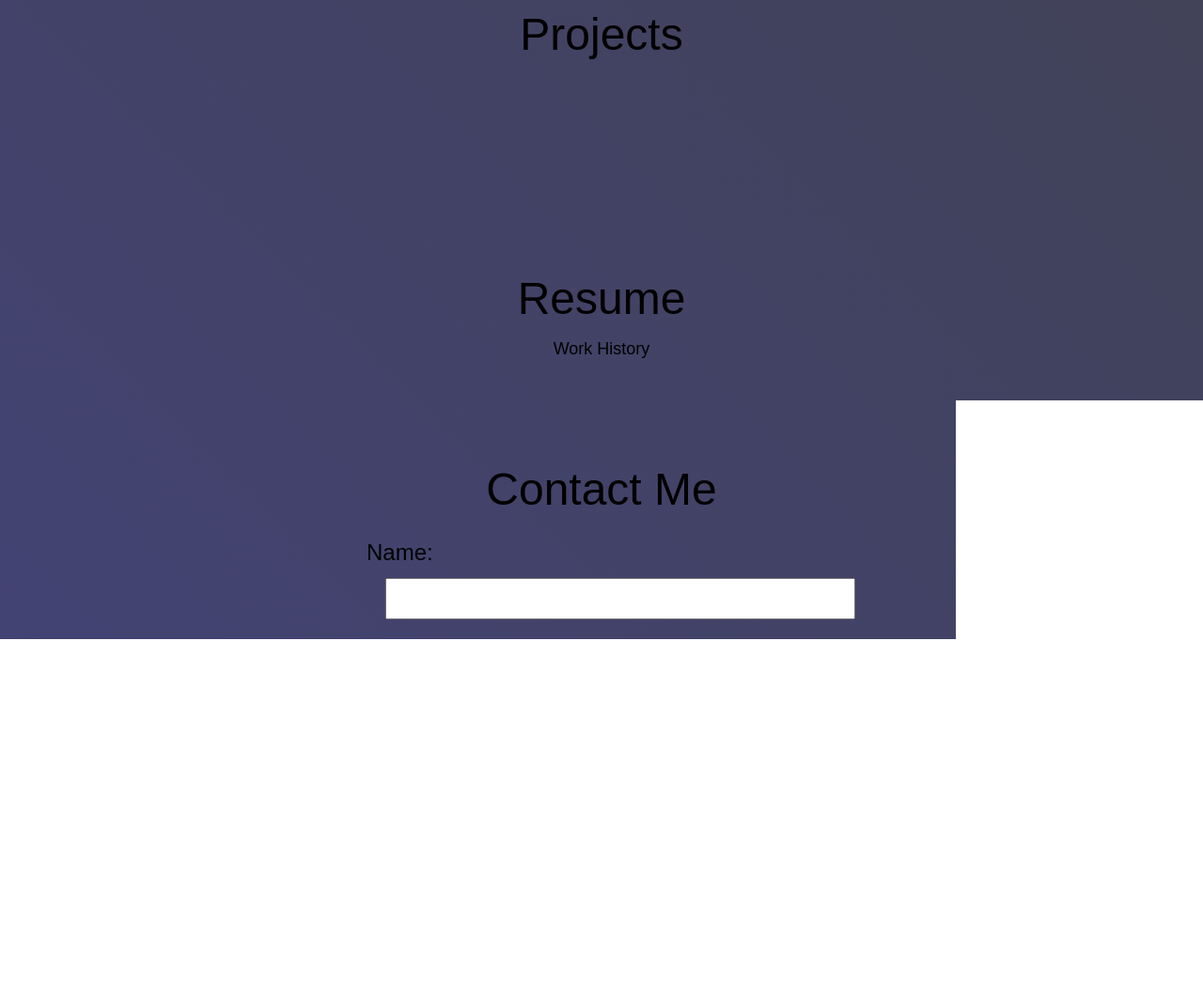
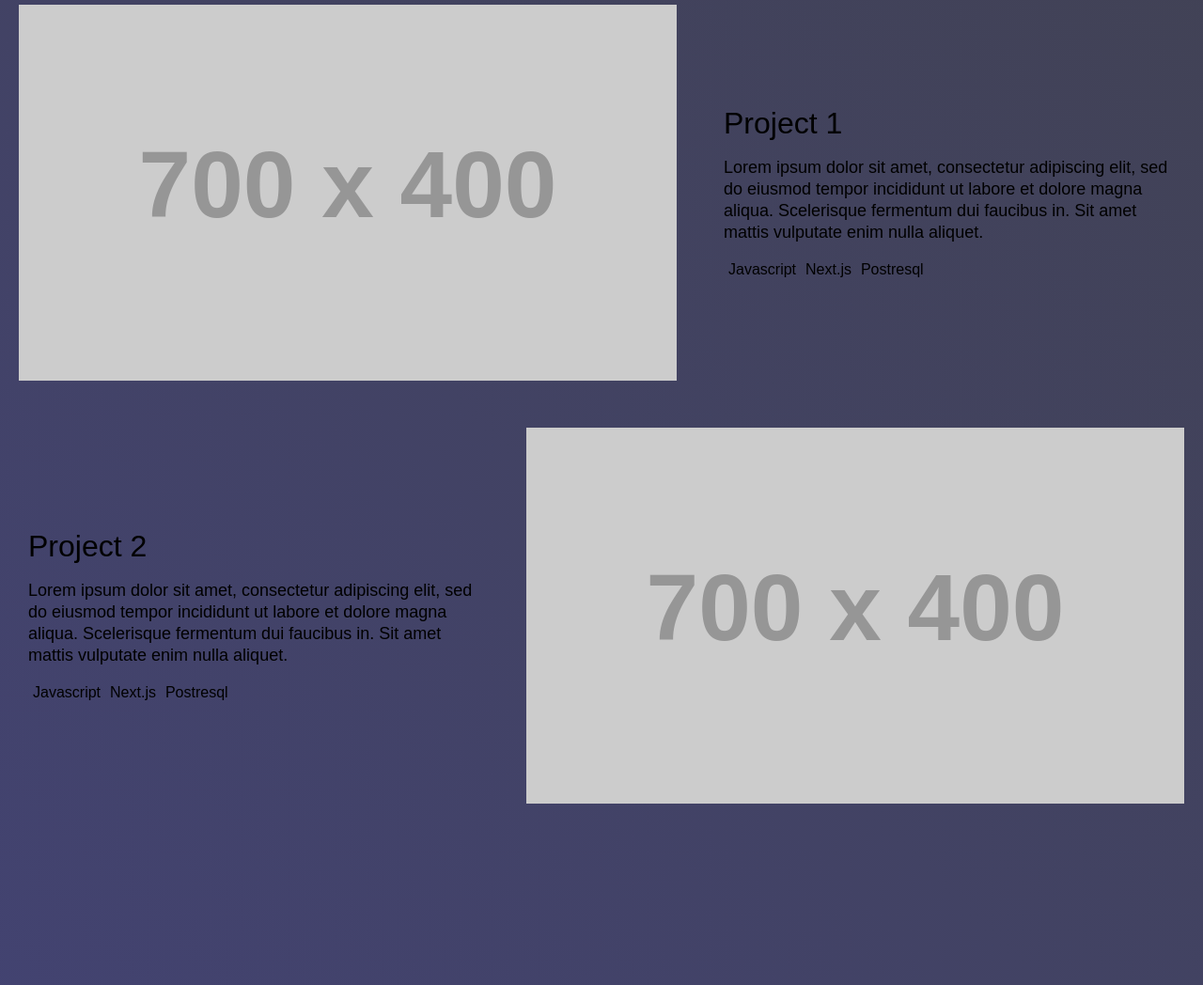
Before and after one commit to brianamos93/portfolio, a plain HTML site: page index.html in a window 1280 px wide. Shown: the part 845-1893 px from the top of the page at 94% size. Drawn offline with Linux system fonts and the light colour scheme; placeholder pictures from the web are drawn by us; a web font is replaced by a local one.

Commit message:
added example projects

```diff
--- a/index.html
+++ b/index.html
@@ -29,6 +29,35 @@
 		</section>
 		<section id="projects">
 			<h2>Projects</h2>
+			<div id="projects_wrapper">
+				<div class="project_wrapper">
+					<img class="projectimg" id="project1" src="https://placehold.jp/700x400.png" height="400" width="700" alt="Project 1">
+					<div class="projectdsc">
+						<h3>Project 1</h3>
+						<p>Lorem ipsum dolor sit amet, consectetur adipiscing elit, sed do eiusmod tempor incididunt ut labore et dolore magna aliqua. Scelerisque fermentum dui faucibus in. Sit amet mattis vulputate enim nulla aliquet.</p>
+						<div>
+							<ul>
+								<li>Javascript</li>
+								<li>Next.js</li>
+								<li>Postresql</li>
+							</ul>
+						</div>
+					</div>
+					<div class="project_wrapper">
+						<div class="projectdsc">
+							<h3>Project 2</h3>
+							<p>Lorem ipsum dolor sit amet, consectetur adipiscing elit, sed do eiusmod tempor incididunt ut labore et dolore magna aliqua. Scelerisque fermentum dui faucibus in. Sit amet mattis vulputate enim nulla aliquet.</p>
+							<div>
+								<ul>
+									<li>Javascript</li>
+									<li>Next.js</li>
+									<li>Postresql</li>
+								</ul>
+							</div>
+						</div>
+						<img class="projectimg" id="project2" src="https://placehold.jp/700x400.png" height="400" width="700" alt="Project 2">
+				</div>
+			</div>
 		</section>
 		<section id="resume">
 			<h2>Resume</h2>
--- a/style/main.scss
+++ b/style/main.scss
@@ -55,7 +55,6 @@ h4 {
 	font-size: 24px;
 }
 p {
-	padding: 10px 10px;
 	font-size: 18px;
 }
 #intro_text {
@@ -72,6 +71,46 @@ p {
 #brianimg {
 	padding: 50px 10px;
 
+}
+#projects_wrapper {
+	flex-direction: column;
+	display: flex;
+	align-items: center;
+	justify-content: center;
+
+}
+.project_wrapper {
+	display: flex;
+	align-items: center;
+	flex-direction: row;
+	justify-content: center;
+	flex-wrap: wrap;
+	padding: 50px 0;
+}
+.projectimg {
+	padding: 0 20px;
+}
+.projectdsc {
+	padding: 20px 20px;
+	max-width: 500px;
+
+	h3 {
+		padding: 10px 10px;
+	}
+
+	p {
+		padding: 10px 10px;
+		line-height: 23px;
+	}
+	ul {
+		li {
+			float: left;
+			padding: 0 5px;
+		}
+		padding: 10px 10px;
+		list-style-type: none;
+		overflow: hidden;
+	}
 }
 #contact_form{
 	flex-direction: row;
@@ -124,5 +163,8 @@ button {
 	padding: 15px 25px;
 }
 footer {
+	p {
+		padding: 10px 10px;
+	}
 	height: 50px;
 }
```
Also changed, not shown: style/main.css, 1 other file.
